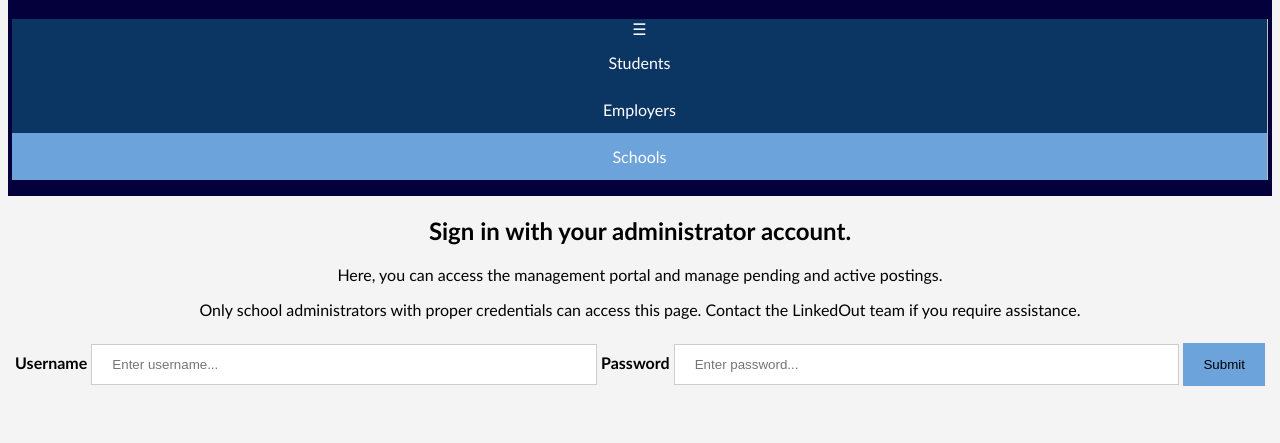
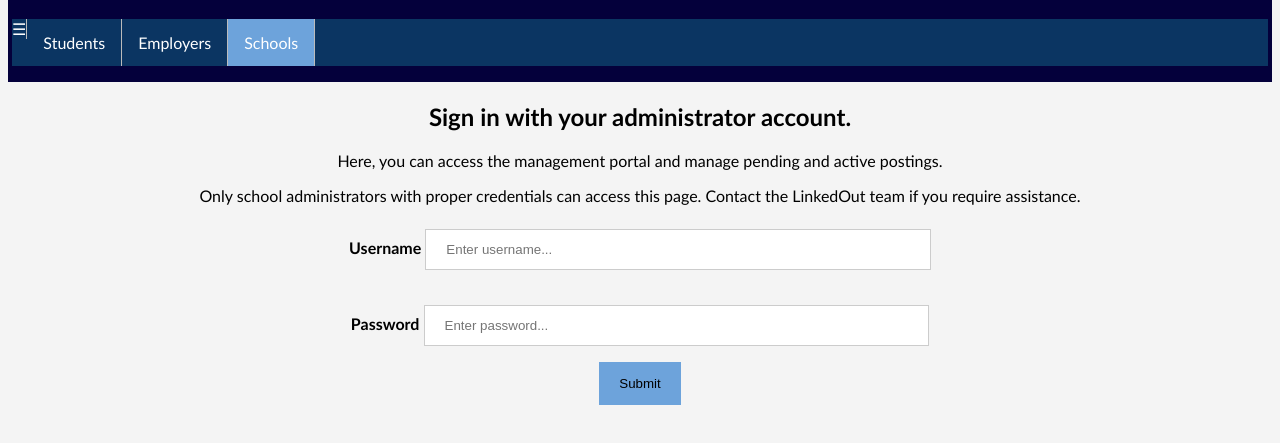
Before and after one commit to yakuza-kiwami/fblawebsite, a plain HTML site: page schools/index.html in a window 1280 px wide. Shown: the part 87-530 px from the top of the page. Drawn offline with Linux system fonts and the light colour scheme; files whose address does not match are found by name.

Commit message:
those who forget

```diff
--- a/resources/styles/universal.css
+++ b/resources/styles/universal.css
@@ -83,7 +83,7 @@
 }
 
 li {
-  float: center;
+  float: left;
   border-right:1px solid #bbb;
 }
 
--- a/schools/index.html
+++ b/schools/index.html
@@ -19,13 +19,13 @@
     </header>
     <main>
       <form id="authForm">
-        <h2>Sign in with your administrator account.</h3>
+        <h2>Sign in with your administrator account.</h2>
         <p>Here, you can access the management portal and manage pending and active postings.</p>
         <p>Only school administrators with proper credentials can access this page. Contact the LinkedOut team if you require assistance.</p>
         <label for="username"><b>Username</b></label>
-        <input type="username" id="validateAdmin" placeholder="Enter username..." required />
+        <input type="username" id="validateAdmin" placeholder="Enter username..." required /><br><br>
         <label for="password"><b>Password</b></label>
-        <input type="password" id="validateAdminPwd" placeholder="Enter password..." required />
+        <input type="password" id="validateAdminPwd" placeholder="Enter password..." required /><br>
         <button id="login" onclick="schoolSignin()">Submit</button><br><br>
       </form>
     </main>
```
